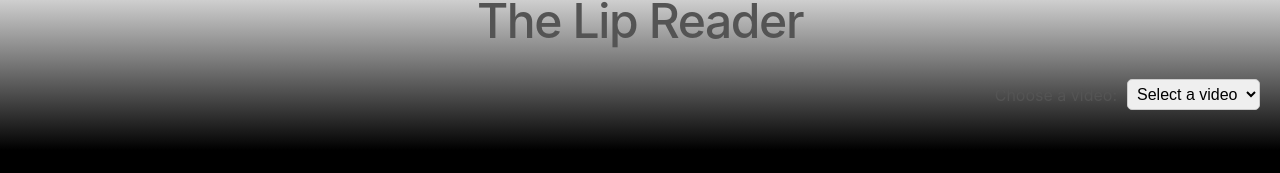
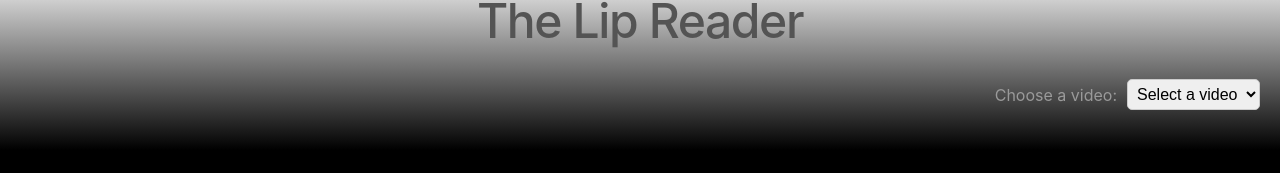
Before and after one commit to Chrisawgey/LipReadv.1, a React (Vite) app in the folder my-first-react-app/: page /Lip-Reading in a window 1280 px wide. Shown: the part 1834-2007 px from the top of the page. Built offline with nearby package versions, Linux system fonts and the light colour scheme.

Commit message:
how does it work sections css

```diff
--- a/my-first-react-app/src/pages/Homepage/Comps/lipread.css
+++ b/my-first-react-app/src/pages/Homepage/Comps/lipread.css
@@ -190,7 +190,7 @@
 .dropdown-container label {
     font-size: 16px;
     margin-right: 10px; /* Space between the label and the dropdown */
-    color: rgb(84, 84, 84); /* Label text color */
+    color: rgb(154, 154, 154); /* Label text color */
 }
 
 .dropdown-container select {
@@ -266,4 +266,5 @@
     font-weight: bold;
     margin: 0; /* Remove default margin */
     color: inherit; /* Inherit color from parent */
+    font-family: Inter, sans-serif;
 }
```
